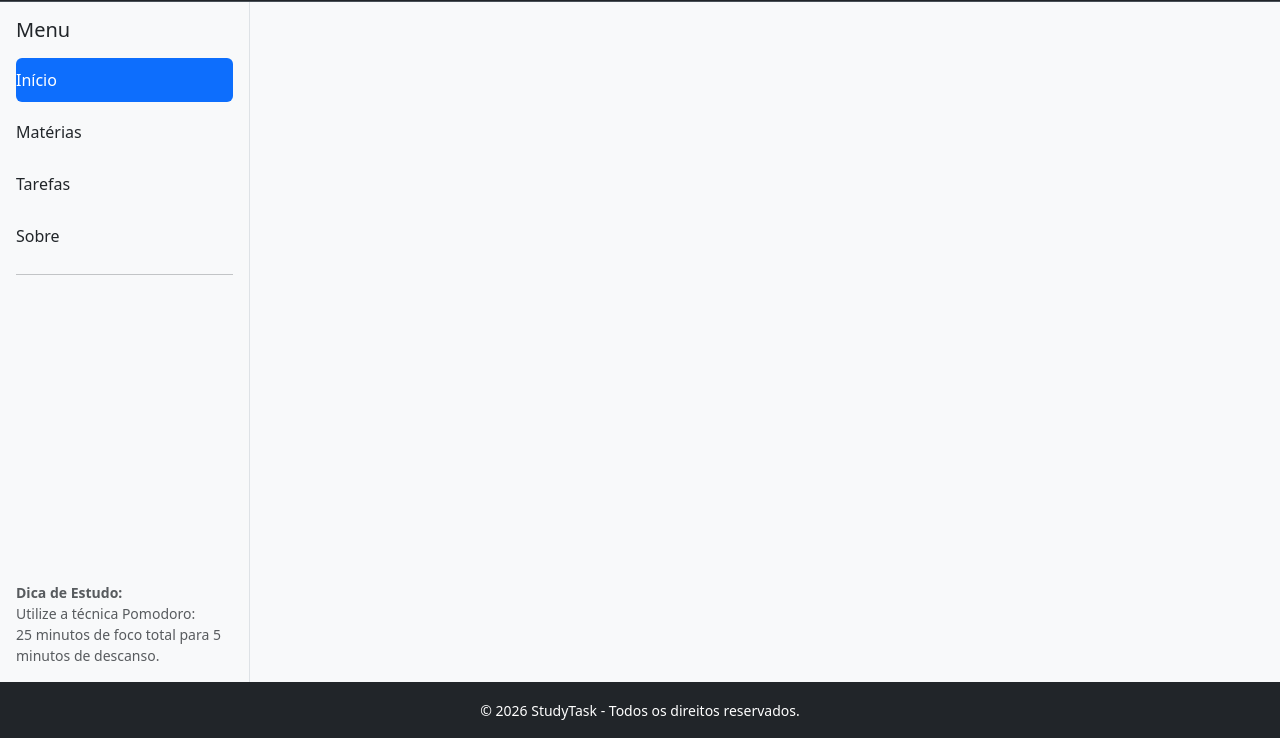
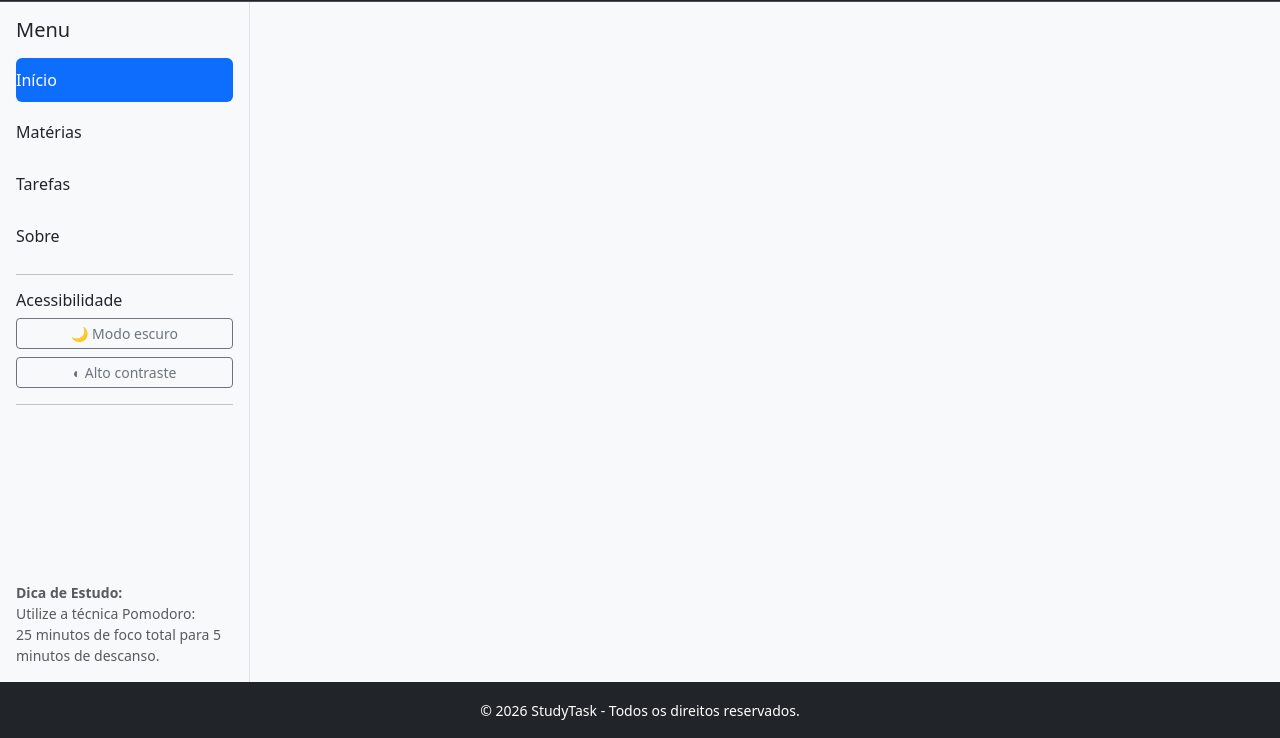
Before and after one commit to osantiagooo/StudyTask, a plain HTML site: page index.html in a window 1280 px wide. Shown: the part 165-903 px from the top of the page. Drawn offline with nearby package versions, Linux system fonts and the light colour scheme.

Commit message:
Implement accessibility features in index.html
Added accessibility controls for dark mode and high contrast.

```diff
--- a/index.html
+++ b/index.html
@@ -44,7 +44,33 @@
             </li>
           </ul>
         </nav>
+
         <hr>
+
+        <div class="accessibility-controls">
+          <h2 class="h6">Acessibilidade</h2>
+
+          <div class="d-grid gap-2">
+            <button
+              type="button"
+              class="btn btn-outline-secondary btn-sm"
+              id="darkModeButton"
+              aria-pressed="false">
+              🌙 Modo escuro
+            </button>
+
+            <button
+              type="button"
+              class="btn btn-outline-secondary btn-sm"
+              id="contrastButton"
+              aria-pressed="false">
+              ◐ Alto contraste
+            </button>
+          </div>
+        </div>
+
+        <hr>
+
         <div class="mt-auto">
           <p class="small text-muted mb-0">
             <strong>Dica de Estudo:</strong><br>
```
